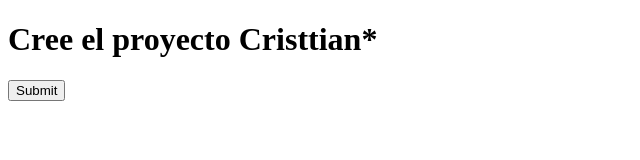
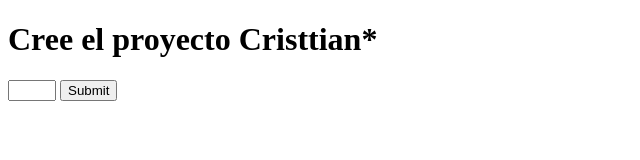
Before and after one commit to IanDex/GitPoli, a plain HTML site: page index.html in a window 1280 px wide. Shown: the whole page, without its empty margins (0-640 px from the left). Drawn offline with Linux system fonts and the light colour scheme.

Commit message:
caja numero
añadir caja de numero

```diff
--- a/index.html
+++ b/index.html
@@ -8,6 +8,7 @@
 </head>
 <body>
 	<h1>Cree el proyecto <span>Cristtian*</span> </h1>
+ <input type="number" name="quantity" min="1" max="5">
  <input type="submit" value="Submit">
 </body>
 </html>
```
